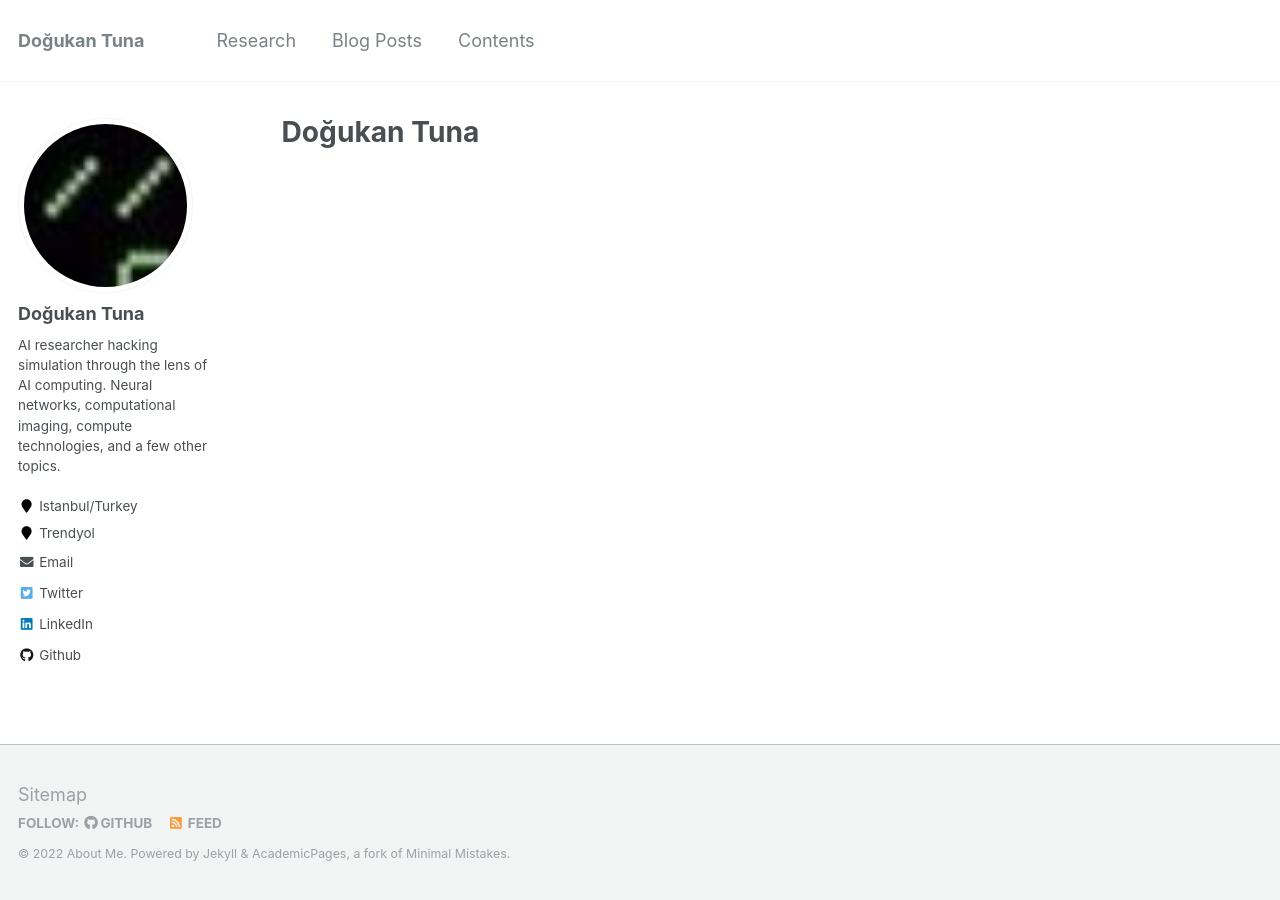
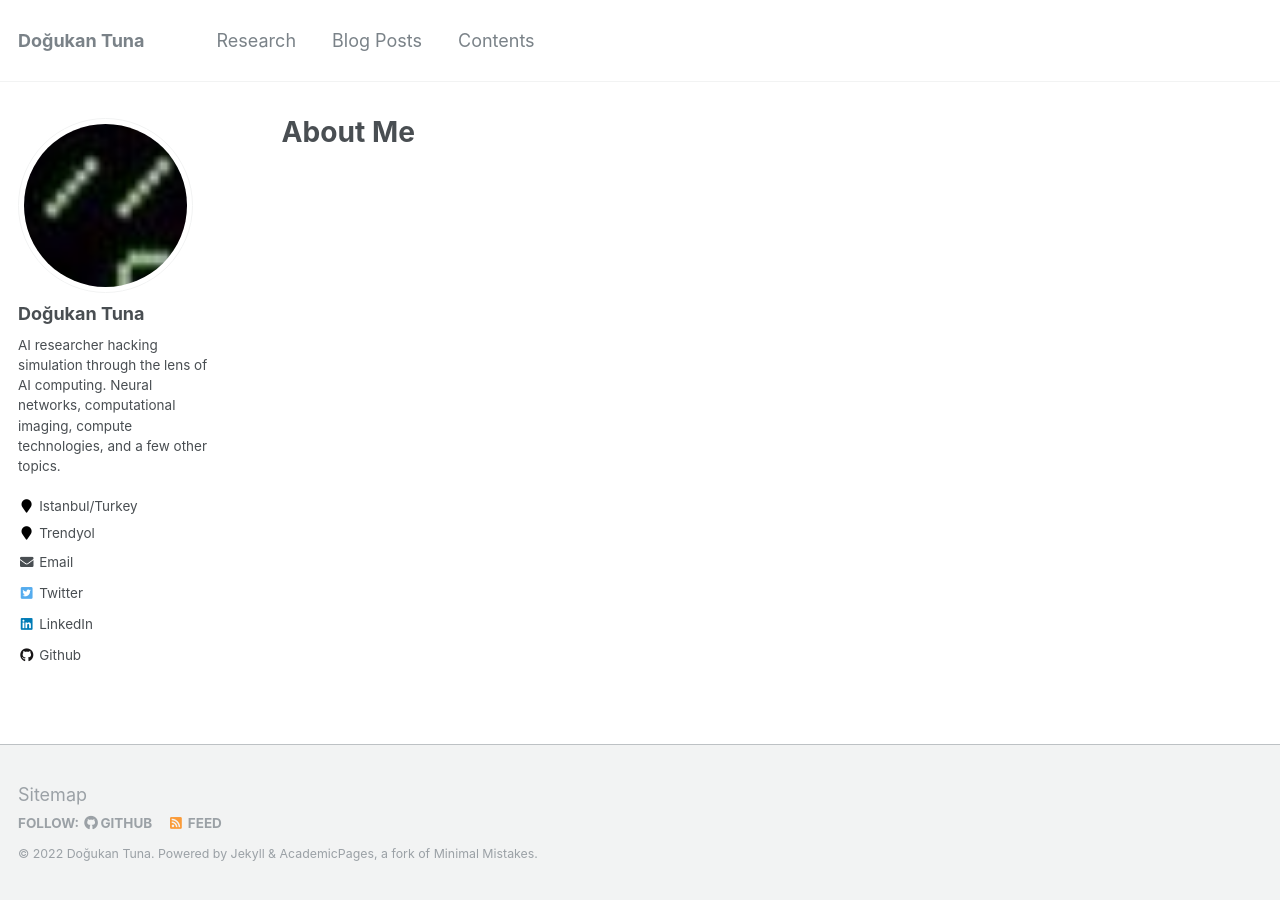
Before and after one commit to dogukantuna/dtcsai.github.io, a Jekyll site: the page built from _pages/about.md, in a window 1280 px wide. Built offline with Jekyll 4.4.1, drawn with Linux system fonts in a browser that asks for light colours; part of the change alters nothing that is shown.

```diff
--- a/_config.yml
+++ b/_config.yml
@@ -1,7 +1,7 @@
 locale                   : "en-US"
 title                    : "Doğukan Tuna"
 title_separator          : "-"
-name                     : &name "About Me"
+name                     : &name "Doğukan Tuna"
 description              : &description "AI researcher hacking simulation through the lens of AI computing."
 url                      : https://dtcsai.github.io
 baseurl                  : ""
--- a/_pages/about.md
+++ b/_pages/about.md
@@ -1,6 +1,6 @@
 ---
 permalink: /
-title: "Doğukan Tuna"
+title: "About Me"
 excerpt: "About Me"
 author_profile: true
 redirect_from:
```
